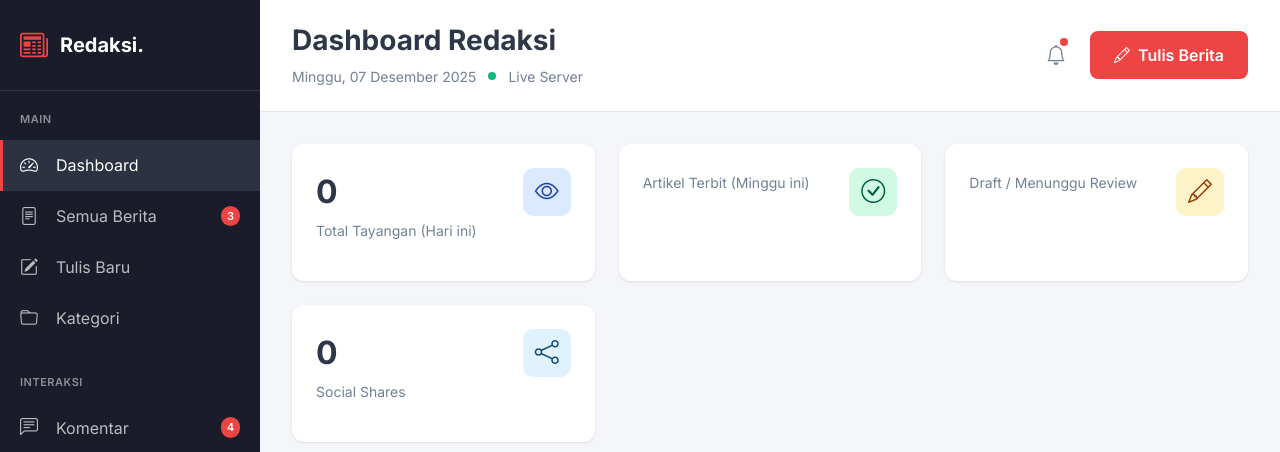
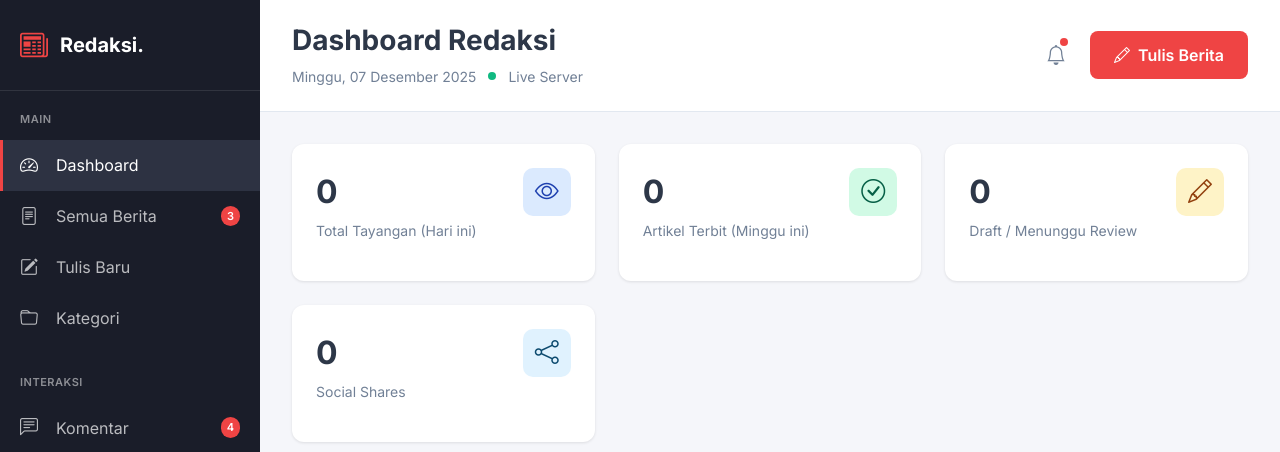
Before and after one commit to riskinurhadi/dibikininweb, a PHP site: page /artikel/admin/dashboard.php in a window 1280 px wide. Shown: the top 452 px of the page. Run offline with PHP 8.4, Linux system fonts and the light colour scheme; the visitor is signed in with stand-in values (Sample User, id 1); data comes from the database, SQL or seed files in the repository; data that the repository does not hold is empty.

Commit message:
modified:   artikel/admin/dashboard.php

```diff
--- a/artikel/admin/dashboard.php
+++ b/artikel/admin/dashboard.php
@@ -25,24 +25,27 @@
     'komentar' => 0
 ];
 
+// Inisialisasi chart data
+$chartData = [];
+
 if ($pdo) {
     try {
         $articleModel = new ArticleModel($pdo);
 
         // Total tayangan hari ini
-        $stmt = $pdo->query("SELECT SUM(dilihat) as total FROM artikel WHERE DATE(updated_at) = CURDATE()");
+        $stmt = $pdo->query("SELECT COALESCE(SUM(dilihat), 0) as total FROM artikel WHERE DATE(updated_at) = CURDATE()");
         $result = $stmt->fetch();
-        $stats['total_tayangan_hari_ini'] = $result['total'] ?? 0;
+        $stats['total_tayangan_hari_ini'] = (int)($result['total'] ?? 0);
 
         // Artikel terbit minggu ini
         $stmt = $pdo->query("SELECT COUNT(*) as total FROM artikel WHERE status = 'published' AND YEARWEEK(published_at) = YEARWEEK(CURDATE())");
         $result = $stmt->fetch();
-        $stats['artikel_terbit_minggu_ini'] = $result['total'] ?? 0;
+        $stats['artikel_terbit_minggu_ini'] = (int)($result['total'] ?? 0);
 
         // Draft / Menunggu Review
         $stmt = $pdo->query("SELECT COUNT(*) as total FROM artikel WHERE status = 'draft'");
         $result = $stmt->fetch();
-        $stats['draft_review'] = $result['total'] ?? 0;
+        $stats['draft_review'] = (int)($result['total'] ?? 0);
 
         // Social shares (simulasi)
         $stats['social_shares'] = rand(5000, 10000);
@@ -50,13 +53,12 @@
         // Semua berita
         $stmt = $pdo->query("SELECT COUNT(*) as total FROM artikel");
         $result = $stmt->fetch();
-        $stats['semua_berita'] = $result['total'] ?? 0;
+        $stats['semua_berita'] = (int)($result['total'] ?? 0);
 
         // Komentar (simulasi - karena belum ada tabel komentar)
         $stats['komentar'] = rand(0, 10);
 
         // Data grafik (last 24 hours - simulasi)
-        $chartData = [];
         for ($i = 23; $i >= 0; $i--) {
             $hour = date('H:i', strtotime("-$i hours"));
             $chartData[] = [
@@ -66,20 +68,23 @@
         }
 
     } catch (Exception $e) {
-        $chartData = [];
+        // Jika error, tetap gunakan nilai default yang sudah diinisialisasi
+        error_log("Dashboard error: " . $e->getMessage());
     }
-} else {
-    $chartData = [];
 }
 
 // Format angka
 function formatNumber($number) {
+    // Pastikan number adalah numeric dan bukan null
+    $number = $number ?? 0;
+    $number = (float)$number;
+
     if ($number >= 1000000) {
         return number_format($number / 1000000, 1) . 'M';
     } elseif ($number >= 1000) {
         return number_format($number / 1000, 1) . 'K';
     }
-    return number_format($number);
+    return number_format($number, 0, '.', '');
 }
 
 // Trending topics (simulasi)
@@ -548,7 +553,7 @@
                 <div class="stat-card">
                     <div class="stat-card-header">
                         <div>
-                            <div class="stat-value"><?php echo formatNumber($stats['total_tayangan_hari_ini']); ?></div>
+                            <div class="stat-value"><?php echo formatNumber($stats['total_tayangan_hari_ini'] ?? 0); ?></div>
                             <div class="stat-label">Total Tayangan (Hari ini)</div>
                         </div>
                         <div class="stat-icon blue">
@@ -560,7 +565,7 @@
                 <div class="stat-card">
                     <div class="stat-card-header">
                         <div>
-                            <div class="stat-value"><?php echo $stats['artikel_terbit_minggu_ini']; ?></div>
+                            <div class="stat-value"><?php echo $stats['artikel_terbit_minggu_ini'] ?? 0; ?></div>
                             <div class="stat-label">Artikel Terbit (Minggu ini)</div>
                         </div>
                         <div class="stat-icon green">
@@ -572,7 +577,7 @@
                 <div class="stat-card">
                     <div class="stat-card-header">
                         <div>
-                            <div class="stat-value"><?php echo $stats['draft_review']; ?></div>
+                            <div class="stat-value"><?php echo $stats['draft_review'] ?? 0; ?></div>
                             <div class="stat-label">Draft / Menunggu Review</div>
                         </div>
                         <div class="stat-icon yellow">
@@ -584,7 +589,7 @@
                 <div class="stat-card">
                     <div class="stat-card-header">
                         <div>
-                            <div class="stat-value"><?php echo formatNumber($stats['social_shares']); ?></div>
+                            <div class="stat-value"><?php echo formatNumber($stats['social_shares'] ?? 0); ?></div>
                             <div class="stat-label">Social Shares</div>
                         </div>
                         <div class="stat-icon light-blue">
```
